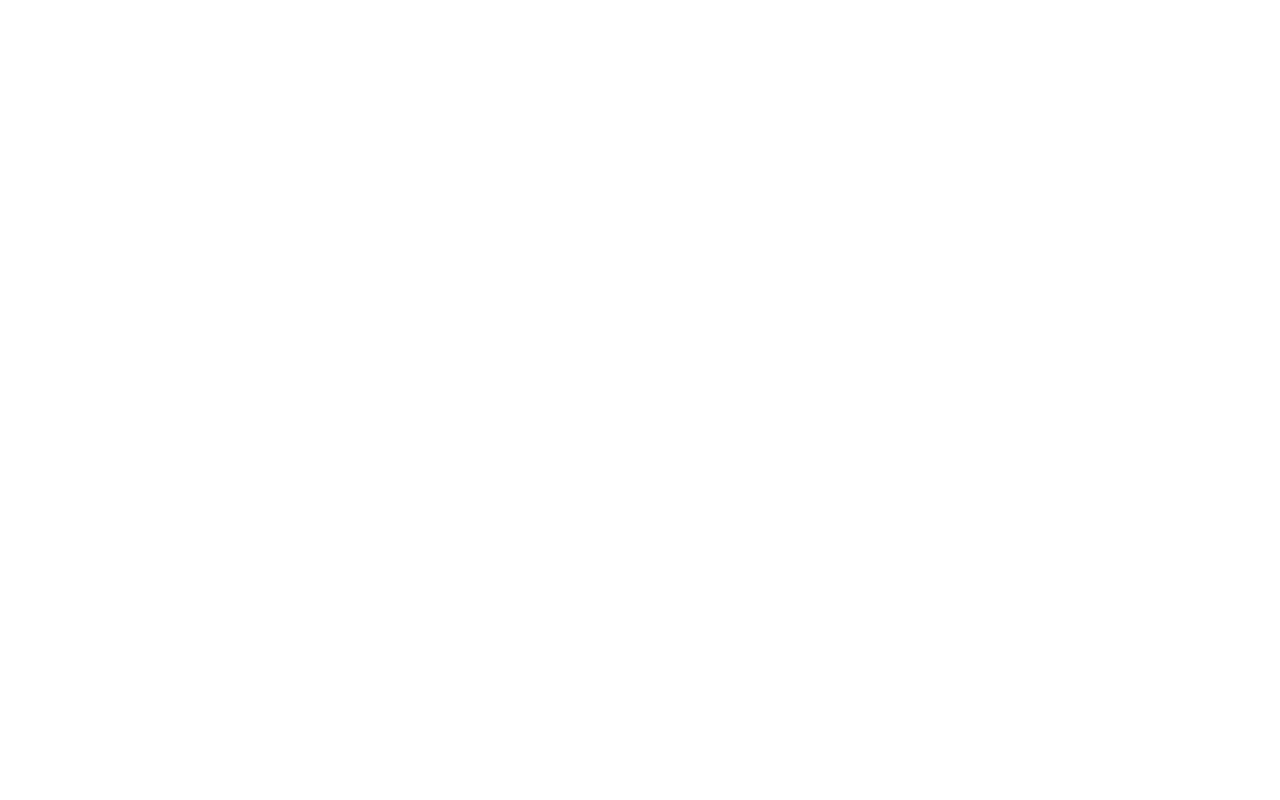
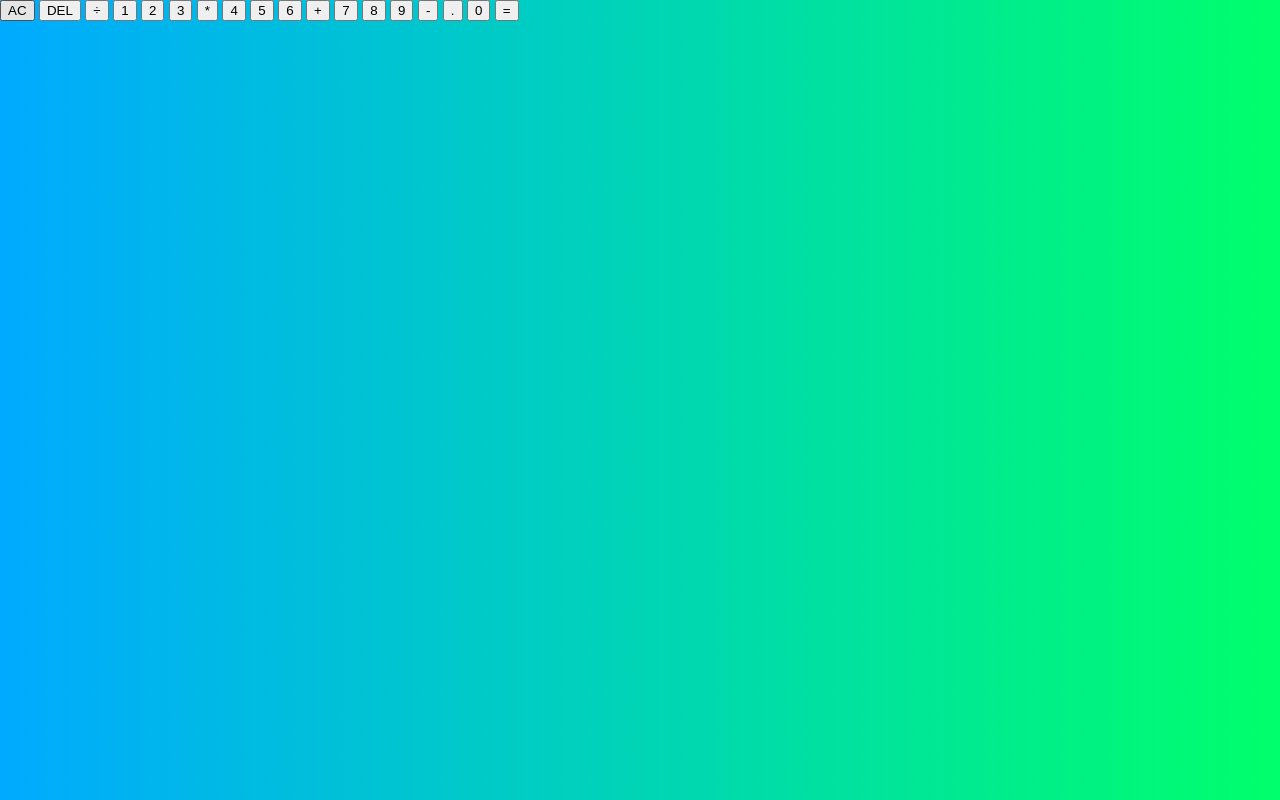
Before and after one commit to HaleyNicole126/calc-with-js, a plain HTML site: page index.html in a window 1280 px wide. Drawn offline with Linux system fonts and the light colour scheme.

Commit message:
html and some css

```diff
--- a/index.html
+++ b/index.html
@@ -9,6 +9,29 @@
     <script src='script.js' defer></script>
 </head>
 <body>
-
+    <div class="calculator-grid">
+        <div class="output">
+            <div class="previous-operand"></div>
+            <div class="current-operand"></div>
+        </div>
+        <button class="span-two">AC</button>
+        <button>DEL</button>
+        <button>÷</button>
+        <button>1</button>
+        <button>2</button>
+        <button>3</button>
+        <button>*</button>
+        <button>4</button>
+        <button>5</button>
+        <button>6</button>
+        <button>+</button>
+        <button>7</button>
+        <button>8</button>
+        <button>9</button>
+        <button>-</button>
+        <button>.</button>
+        <button>0</button>
+        <button class="span-two">=</button>
+    </div>
 </body>
 </html>
--- a/style.css
+++ b/style.css
@@ -0,0 +1,11 @@
+*, *::before, *::after {
+    box-sizing: border-box;
+    font-family: Arial, Helvetica, sans-serif;
+    font-weight: normal;
+}
+
+body{
+    padding: 0;
+    margin: 0;
+    background: linear-gradient(to right, #00AAFF, #00FF6C)
+}
```
